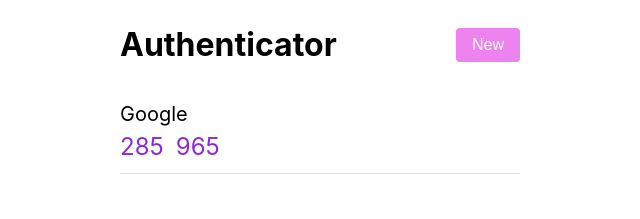
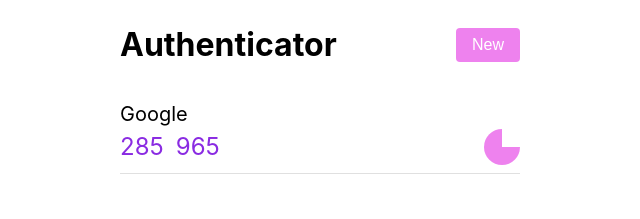
Before and after one commit to vakkharasaksiri/React-for-Bootcamp, a React (Vite) app: page / in a window 1280 px wide. Shown: the top 219 px of the page, without its empty margins (320-960 px from the left). Built offline with nearby package versions, Linux system fonts and the light colour scheme.

Commit message:
finish basic req 4: add time left indicator

```diff
--- a/src/App.jsx
+++ b/src/App.jsx
@@ -6,21 +6,48 @@
 
 function IntervalNumber() {
   const [number, setNumber] = useState(randomSixDigits());
+  const [turn, setTurn] = useState(0); // 0 - 1 in 30s
+  const duration = 20; // 30s
 
   useEffect(() => {
     const timeout = setTimeout(() => {
       setNumber(randomSixDigits());
-    }, [30000]);
+      setTurn(0);
+    }, [duration * 1000]);
     return () => clearTimeout(timeout);
-  }, [number]);
+  }, [number, duration]);
+
+  useEffect(() => {
+    const timeout = setTimeout(() => {
+      setTurn((prev) => prev + 1 / duration);
+    }, [1000]);
+    return () => clearTimeout(timeout);
+  }, [turn, duration]);
 
   return (
-    <div style={{ fontSize: "1.5rem", color: "blueviolet" }}>
+    <div
+      style={{
+        fontSize: "1.5rem",
+        color: "blueviolet",
+        display: "flex",
+        alignItems: "center",
+      }}
+    >
       {number.map((num, i) => (
         <span key={i} style={{ marginLeft: i === 3 ? "0.75rem" : 0 }}>
           {num}
         </span>
       ))}
+      <span
+        style={{
+          marginLeft: "auto",
+          display: "block",
+          width: 36,
+          height: 36,
+          borderRadius: "50%",
+          background: `conic-gradient(transparent 0deg, transparent ${turn}turn, violet ${turn}turn)`,
+        }}
+      />
     </div>
   );
 }
```
